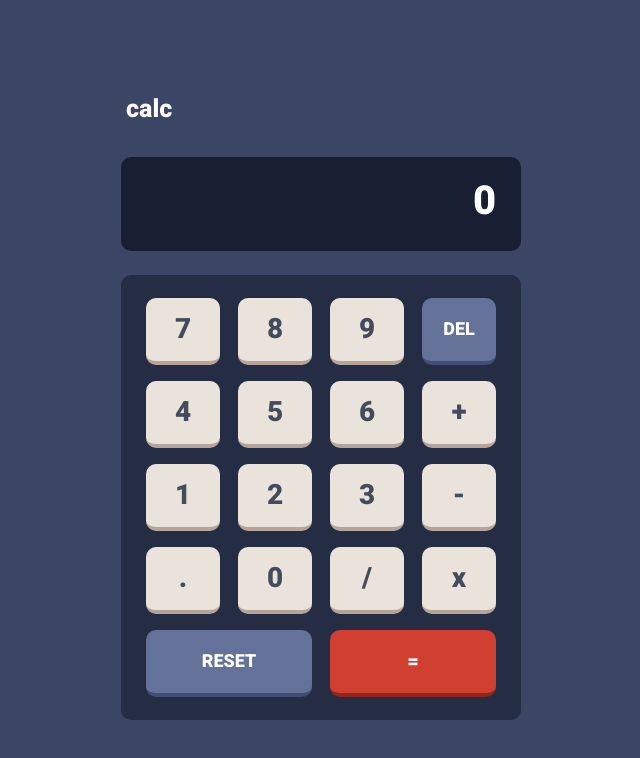
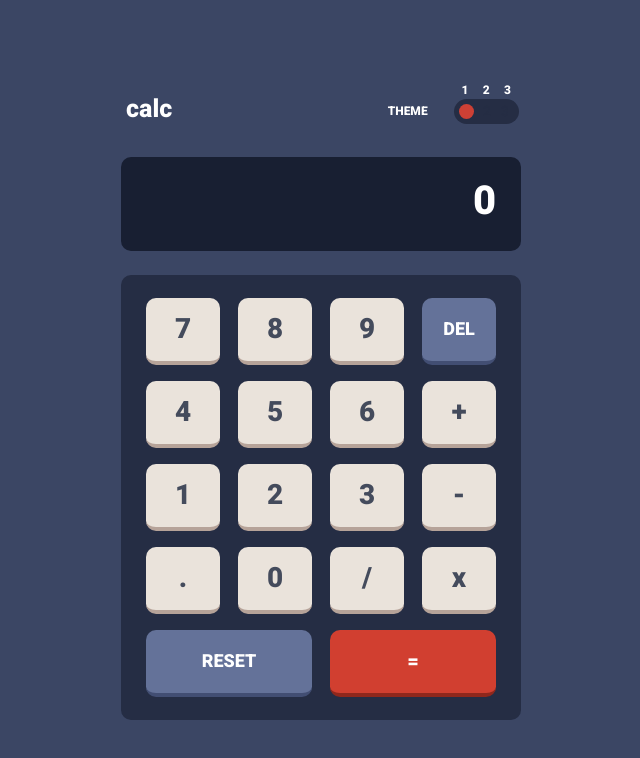
Before and after one commit to will-atkinson02/calculator-app, a plain HTML site: page index.html in a window 1280 px wide. Shown: the whole page, without its empty margins (319-959 px from the left). Drawn offline with Linux system fonts and the light colour scheme.

Commit message:
added theme slider

```diff
--- a/index.html
+++ b/index.html
@@ -1,5 +1,6 @@
 <!DOCTYPE html>
 <html lang="en">
+
 <head>
     <meta charset="UTF-8">
     <meta name="viewport" content="width=device-width, initial-scale=1.0">
@@ -10,12 +11,33 @@
     <link href="https://fonts.googleapis.com/css2?family=Heebo:wght@100..900&display=swap" rel="stylesheet">
 
     <link rel="stylesheet" href="styles.css">
-    <script  src="scripts.js" defer></script>
+    <script src="scripts.js" defer></script>
 </head>
+
 <body>
     <div class="outer-container">
         <div class="calc-theme-container">
             <div class="calc">calc</div>
+            <div class="theme-text">THEME</div>
+            <div>
+                <div class="theme-numbers theme-text">
+                    <div>1</div>
+                    <div>2</div>
+                    <div>3</div>
+                </div>
+                <div class="theme-slider">
+                    <input type="radio" name="theme" id="theme1" checked>
+                    <label for="theme1">1</label>
+
+                    <input type="radio" name="theme" id="theme2">
+                    <label for="theme2">2</label>
+
+                    <input type="radio" name="theme" id="theme3">
+                    <label for="theme3">3</label>
+
+                    <div class="slider"></div>
+                </div>
+            </div>
         </div>
         <div class="total-container">
             0
@@ -42,4 +64,5 @@
         </span>
     </div>
 </body>
+
 </html>
--- a/scripts.js
+++ b/scripts.js
@@ -54,10 +54,16 @@ inputContainer.addEventListener("click", (event) => {
             if (!numbers.includes('')) {
                 if (numbers[2] === '+') {
                     numbers[0] = (parseFloat(numbers[0]) + parseFloat(numbers[1])).toString()
+                    if (numbers[0].length >= 15) {
+                        numbers[0] = 'Error'
+                    }
                 }
 
                 if (numbers[2] === '-') {
                     numbers[0] = (parseFloat(numbers[0]) - parseFloat(numbers[1])).toString()
+                    if (numbers[0].length >= 15) {
+                        numbers[0] = 'Error'
+                    }
                 }
 
                 if (numbers[2] === '/') {
@@ -69,6 +75,9 @@ inputContainer.addEventListener("click", (event) => {
 
                 if (numbers[2] === 'x') {
                     numbers[0] = (parseFloat(numbers[0]) * parseFloat(numbers[1])).toString()
+                    if (numbers[0].length >= 15) {
+                        numbers[0] = 'Error'
+                    }
                 }
 
                 document.querySelector('.total-container').textContent = numbers[0]
--- a/styles.css
+++ b/styles.css
@@ -52,6 +52,66 @@ body {
     /* Text */
     font-size: 12px;
     font-weight: 800;
+}
+
+.theme-numbers {
+    /* Display */
+    display: grid;
+    grid-template-columns: 21.3px 21.3px 21.3px;
+    justify-items: center;
+    margin-bottom: 0;
+}
+
+/* Base container for the theme slider */
+.theme-slider {
+    position: relative;
+    width: 65px;
+    height: 25px;
+    display: flex;
+    justify-content: space-evenly;
+    align-items: center;
+    background-color: #252D44;
+    border-radius: 99px;
+    margin-bottom: 4px;
+}
+
+/* Hide the actual radio inputs */
+.theme-slider input[type="radio"] {
+    display: none;
+}
+
+/* Styling for the labels (1, 2, 3) */
+.theme-slider label {
+    color: #252D44;
+    /* color: white; */
+    font-size: 14px;
+    /* z-index: 1; */
+    cursor: pointer;
+}
+
+/* Base slider look */
+.slider {
+    position: absolute;
+    top: 5px;
+    left: 5px;
+    width: 15px;
+    height: 15px;
+    background-color: #CD4035;
+    border-radius: 50%;
+    transition: transform 0.3s ease;
+}
+
+/* Moving the slider when the different radio buttons are checked */
+#theme1:checked~.slider {
+    transform: translateX(0);
+}
+
+#theme2:checked~.slider {
+    transform: translateX(20px);
+}
+
+#theme3:checked~.slider {
+    transform: translateX(40px);
 }
 
 .total-container {
```
